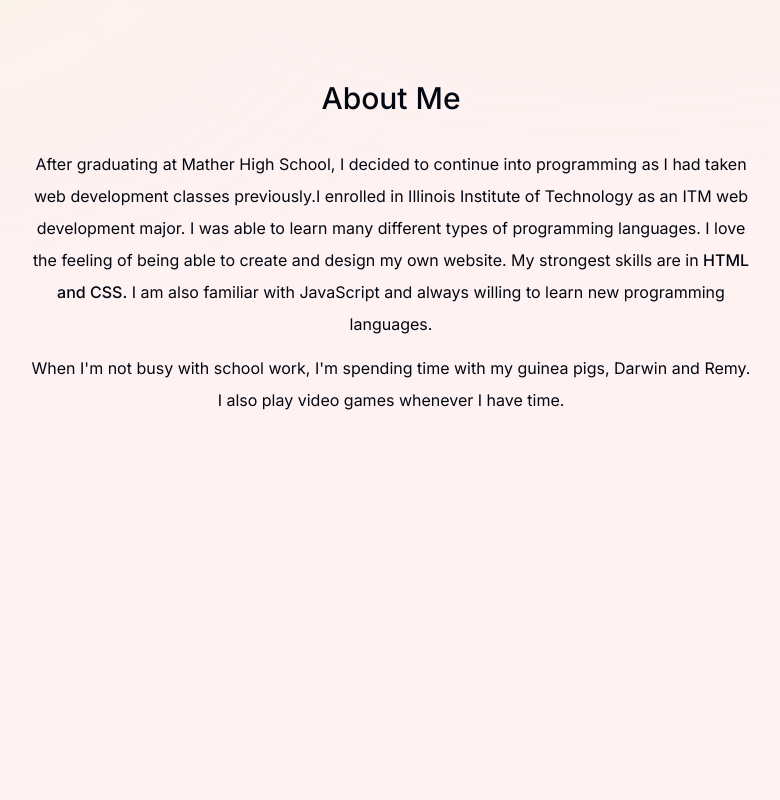
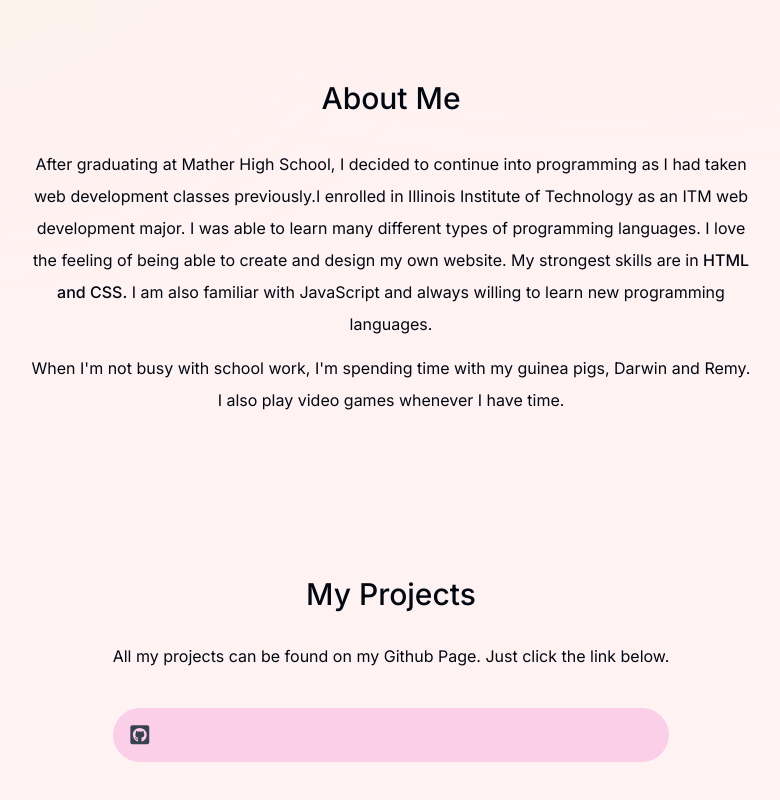
Before and after one commit to mariavo1/itmd543react, a Next.js app: page / in a window 1280 px wide. Shown: the part 592-1392 px from the top of the page, without its empty margins (249-1029 px from the left). Built offline with nearby package versions, Linux system fonts and the light colour scheme.

Commit message:
Add link to github page

```diff
--- a/app/page.tsx
+++ b/app/page.tsx
@@ -1,11 +1,13 @@
 import About from "@/components/about";
 import Intro from "@/components/intro";
+import Projects from "@/components/projects";
 
 export default function Home() {
   return (
     <main className="flex flex-col items-center px-4">
       <Intro />
       <About />
+      <Projects />
     </main>
   )
 }
--- a/components/about.tsx
+++ b/components/about.tsx
@@ -4,7 +4,7 @@ import SectionHeading from './section-heading'
 export default function About() {
   return (
     <section className= "mb-28 max-w-[45rem] text-center leading-8 sm:mb-40">
-        <SectionHeading>About Me</SectionHeading>
+        <h2 className="text-3xl font-medium mb-8 pt-20 mt-20">About Me</h2>
         <p className="mb-3">
             After graduating at Mather High School,{" "}
             I decided to continue into programming as I had taken{" "}
--- a/components/intro.tsx
+++ b/components/intro.tsx
@@ -24,7 +24,7 @@ export default function Intro() {
         </h1>
 
         <div className="flex flex-col sm:flex-row items-center justify-center gap-2 px-4 text-lg font-medium">
-            <Link href="#contact" className="group bg-pink-300 text-white px-7 py-3 flex items-center gap-2 rounded-full outline-none focus:scale-110 hover:scale-110 hover:bg-pink-500 active:scale-105 transition">Contact Me Here
+            <Link href="#contact" className="group bg-pink-200 text-white px-7 py-3 flex items-center gap-2 rounded-full outline-none focus:scale-110 hover:scale-110 hover:bg-pink-500 active:scale-105 transition">Contact Me Here
             </Link>
             <a className="group bg-white px-7 py-3 flex items-center gap-2 rounded-full outline-none focus:scale-110 hover:scale-110 active:scale-105 transition cursor-pointer dark:bg-white/10" href="/Resume.pdf" download>Download Resume <HiDownload /></a>
         </div>
--- /dev/null
+++ b/components/projects.tsx
@@ -0,0 +1,24 @@
+import React from 'react';
+import SectionHeading from './section-heading';
+import { FaGithubSquare } from "react-icons/fa";
+
+export default function Projects() {
+  return (
+    <section>
+        <SectionHeading>My projects</SectionHeading>
+
+        <p>
+            All my projects can be found on my Github Page. Just click the link below.
+        </p>
+
+        <a
+          className="bg-pink-200 p-4 mt-10 text-gray-700 flex items-center gap-2 text-[1.35rem] rounded-full focus:scale-[1.15] hover:scale-[1.15] hover:text-gray-950 active:scale-105 transition cursor-pointer borderBlack dark:bg-white/10 dark:text-white/60"
+          href="https://github.com/mariavo1?tab=repositories"
+          target="_blank"
+        >
+          <FaGithubSquare />
+        </a>
+    </section>
+
+  );
+}
--- a/components/section-heading.tsx
+++ b/components/section-heading.tsx
@@ -6,5 +6,5 @@ type SectionHeadingProps = {
 
 export default function SectionHeading({
     children }: SectionHeadingProps) {
-  return <h2 className="text-3xl font-medium mb-8 pt-20 mt-20">{children}</h2>
+  return <h2 className="text-3xl font-medium capitalize mb-8 text-center">{children}</h2>
 }
```
